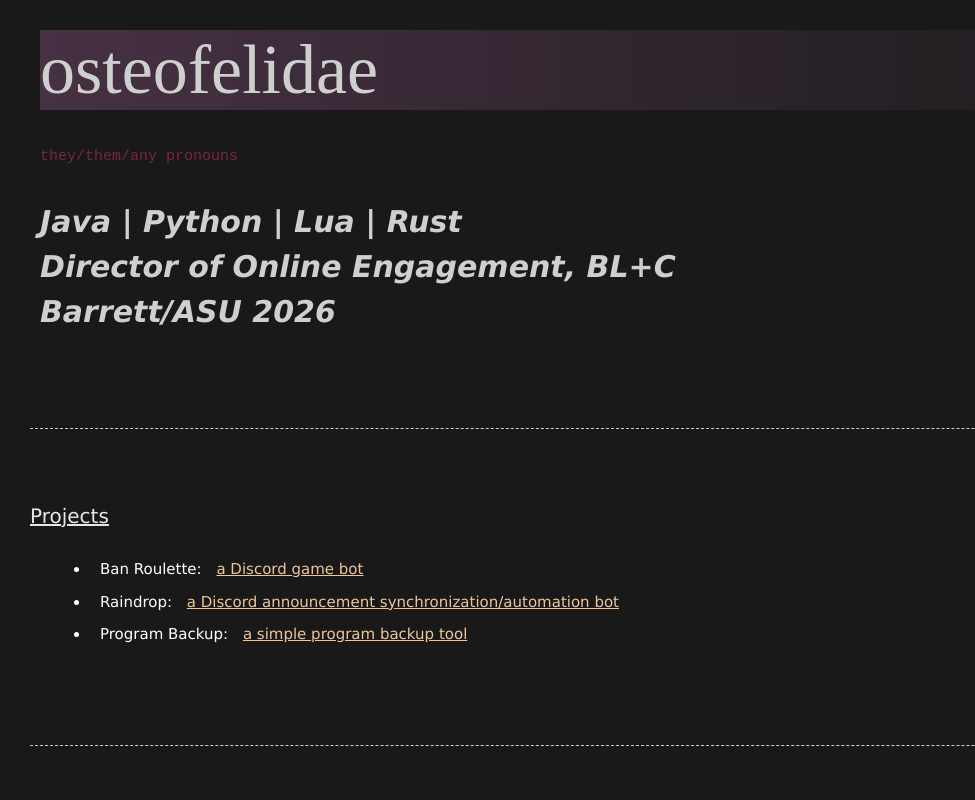
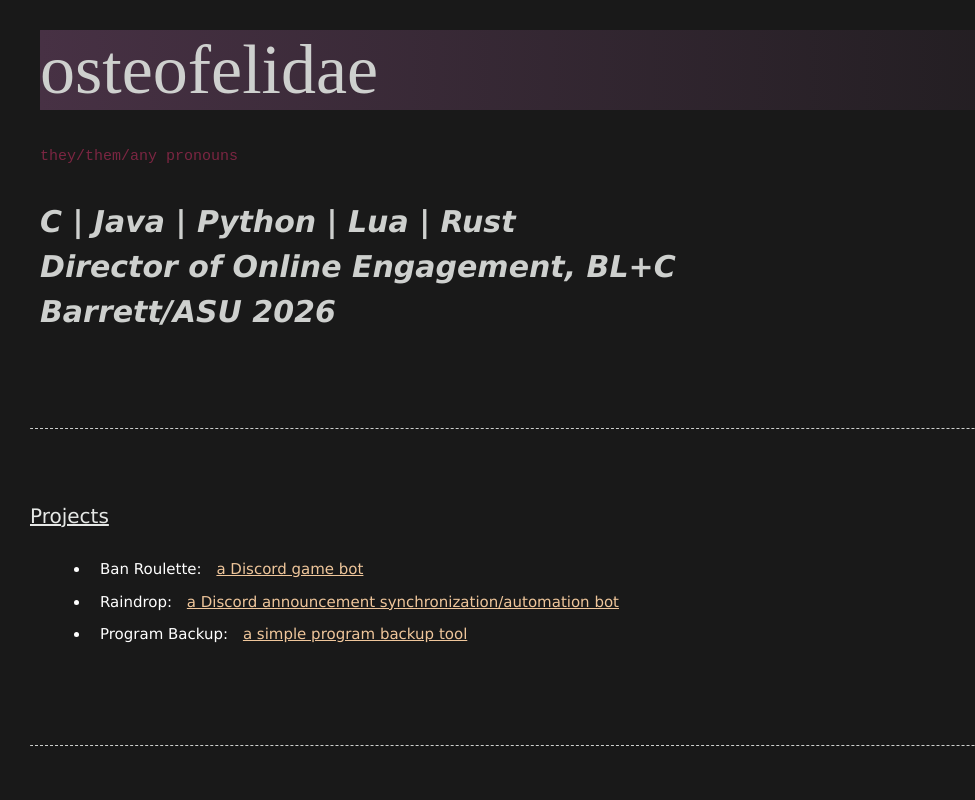
Before and after one commit to osteofelidae/osteofelidae.github.io, a plain HTML site: page index.html in a window 1280 px wide. Shown: the top 800 px of the page, without its empty margins (0-975 px from the left). Drawn offline with Linux system fonts and the light colour scheme.

Commit message:
Update index.html

```diff
--- a/index.html
+++ b/index.html
@@ -27,7 +27,7 @@
 		<!-- Subtitles -->
 		<span class="subtitle">
 
-			<h2>Java | Python | Lua | Rust</h2>
+			<h2>C | Java | Python | Lua | Rust</h2>
 			<h2>Director of Online Engagement, BL+C</h2>
 			<h2>Barrett/ASU 2026</h2>
 
```
